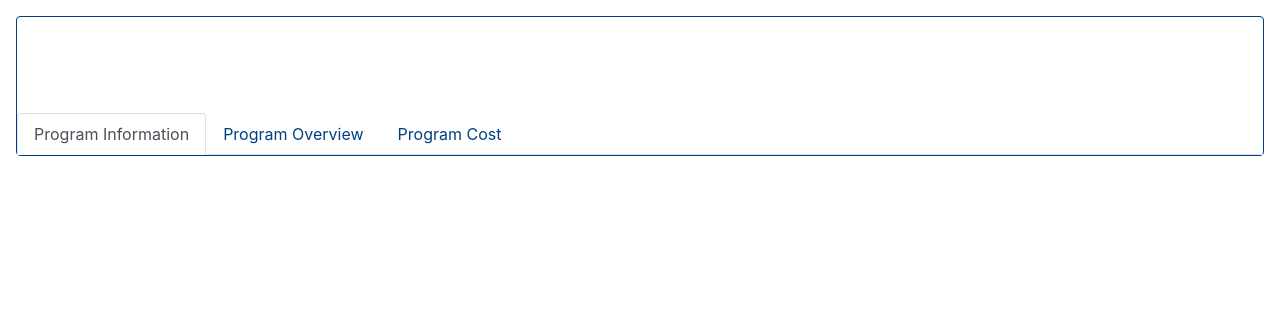
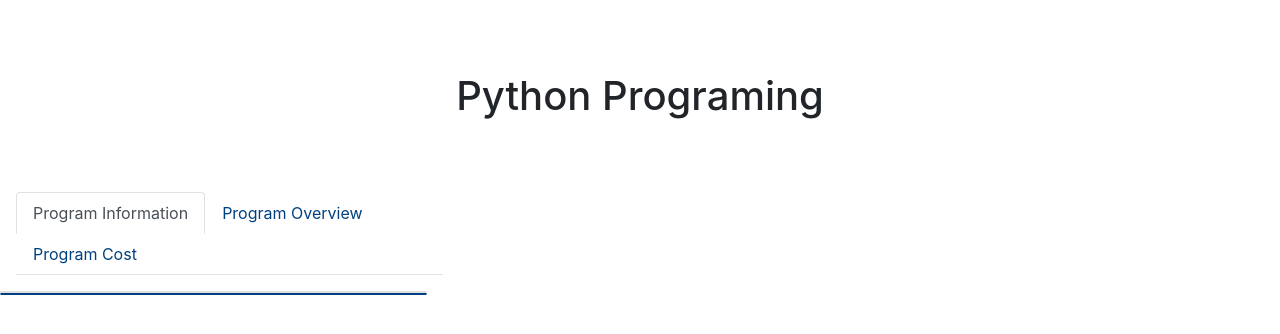
Before and after one commit to jmotl96/JS2-bootstrap, a plain HTML site: page index.html in a window 1280 px wide. Drawn offline with nearby package versions, Linux system fonts and the light colour scheme.

Commit message:
Brand update

```diff
--- a/index.html
+++ b/index.html
@@ -5,16 +5,17 @@
     <title>Title</title>
     <link href="/assets/dist/css/bootstrap.min.css" rel="stylesheet">
 </head>
-<body class="m-3 border border-primary rounded">
+<body class="">
 <header>
     <div class="container">
         <div class="py-5 text-center">
-
+            <img src="">
+            <h1>Python Programing</h1>
         </div>
     </div>
 </header>
 <nav>
-    <ul class="nav nav-tabs" id="myTab" role="tablist">
+    <ul class="nav nav-tabs col-4 m-3 " id="myTab" role="tablist">
         <li class="nav-item" role="presentation">
             <a class="nav-link active" id="home-tab" data-toggle="tab" href="#home" role="tab" aria-controls="home" aria-selected="true">Program Information</a>
         </li>
@@ -25,7 +26,14 @@
             <a class="nav-link" id="contact-tab" data-toggle="tab" href="#contact" role="tab" aria-controls="contact" aria-selected="false">Program Cost</a>
         </li>
     </ul>
-    <div class="tab-content" id="myTabContent">
+
+</nav>
+<main>
+    <span class="card col-4">
+
+    </span>
+    <span>
+        <div class="tab-content col-4 border border-primary rounded" id="myTabContent">
             <div class="tab-pane fade show active" id="home" role="tabpanel" aria-labelledby="home-tab">
 
             </div>
@@ -41,7 +49,8 @@
                 </p>
             </div>
         </div>
-</nav>
+    </span>
+</main>
 <footer>
 
 </footer>
```
Lines whose indentation alone changed are shown as unchanged.
